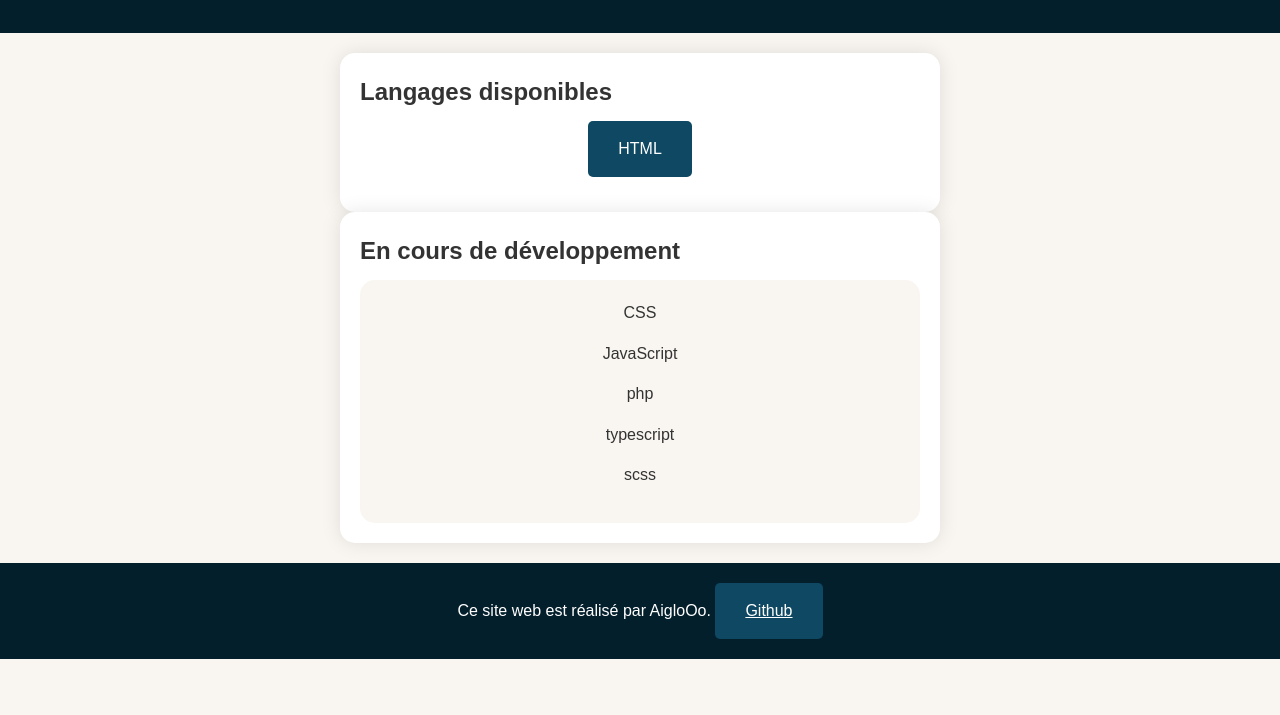
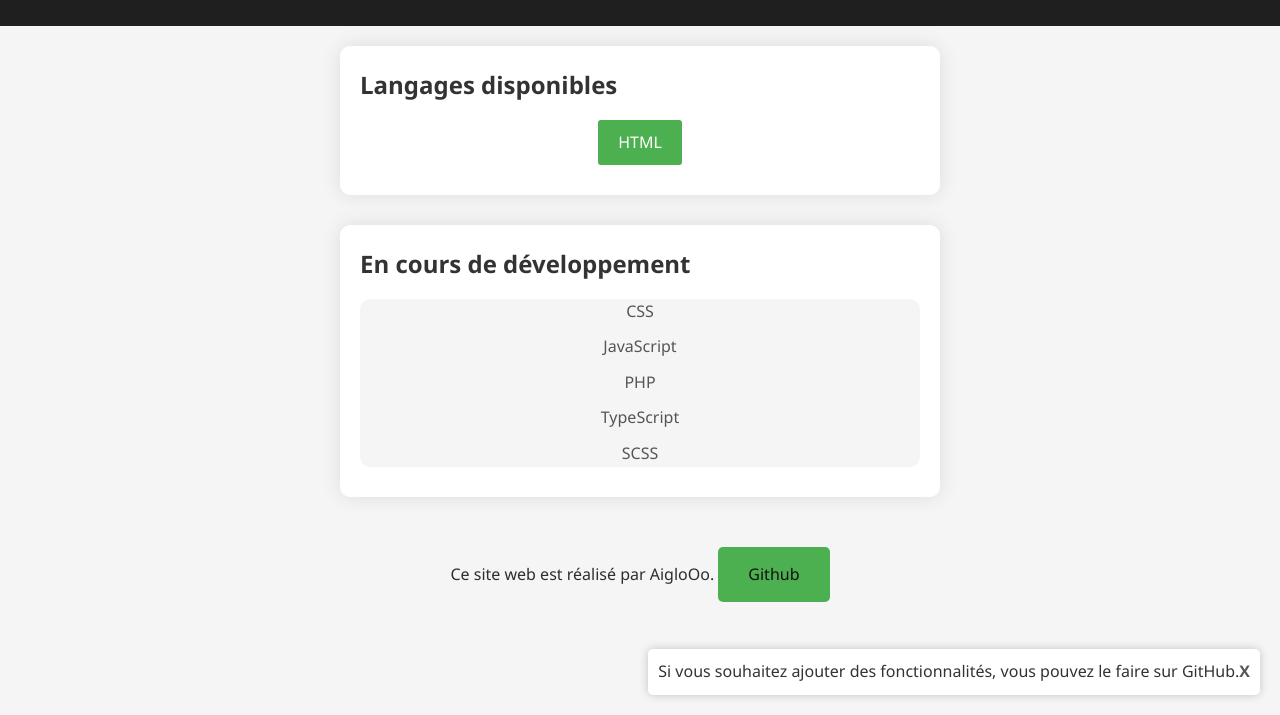
Before and after one commit to AigloOo/BalDev, a website: page index.html in a window 1280 px wide. Shown: the part 85-800 px from the top of the page. Drawn offline with Linux system fonts and the light colour scheme.

Commit message:
Update index.html

```diff
--- a/index.html
+++ b/index.html
@@ -1,5 +1,6 @@
 <!DOCTYPE html>
 <html lang="fr">
+
 <head>
   <meta charset="UTF-8">
   <meta name="viewport" content="width=device-width, initial-scale=1.0">
@@ -9,24 +10,24 @@
       margin: 0;
       padding: 0;
       box-sizing: border-box;
-      font-family: sans-serif;
+      font-family: 'Segoe UI', Tahoma, Geneva, Verdana, sans-serif;
     }
 
     body {
-      background-color: #f9f6f1;
+      background-color: #f5f5f5;
       color: #333;
       line-height: 1.6;
     }
 
     header {
-      background-color: rgb(3, 31, 44);
+      background-color: #1f1f1f;
       color: #fff;
       padding: 20px;
       text-align: center;
     }
 
     h1 {
-      font-size: 36px;
+      font-size: 2rem;
       margin-bottom: 20px;
     }
 
@@ -37,14 +38,15 @@
 
     section {
       padding: 20px;
-      border-radius: 15px;
+      border-radius: 10px;
       background-color: #fff;
       box-shadow: 0 0 20px rgba(0, 0, 0, 0.1);
     }
 
     h2 {
-      font-size: 24px;
+      font-size: 1.5rem;
       margin-bottom: 10px;
+      color: #333;
     }
 
     ul {
@@ -60,7 +62,7 @@
     a {
       display: inline-block;
       padding: 15px 30px;
-      background-color: rgb(14, 72, 99);
+      background-color: #4CAF50;
       color: #fff;
       text-decoration: none;
       border-radius: 5px;
@@ -68,18 +70,17 @@
     }
 
     a:hover {
-      background-color: #0b325c;
+      background-color: #45a049;
     }
 
     .a-venir ul {
-      background-color: #f9f6f1;
-      border-radius: 15px;
+      background-color: #f5f5f5;
+      border-radius: 10px;
       padding: 20px;
     }
 
     footer {
-      background-color: rgb(3, 31, 44);
-      color: #fff;
+      color: #2d2d2d;
       padding: 20px;
       text-align: center;
     }
@@ -89,26 +90,120 @@
     }
 
     footer a {
-      color: #fff;
-      text-decoration: underline;
+      color: #121212;
+      text-decoration: none;
+      transition: color 0.3s ease;
     }
 
+    footer a:hover {
+      color: #ddd;
+    }
+
+    .langages,
+    .a-venir {
+      margin-bottom: 30px;
+    }
+
+    .langages h2,
+    .a-venir h2 {
+      margin-bottom: 15px;
+      color: #333;
+    }
+
+    .langages ul,
+    .a-venir ul {
+      padding: 0;
+    }
+
+    .langages li,
+    .a-venir li {
+      margin-bottom: 10px;
+      color: #555;
+    }
+
+    .langages a,
+    .a-venir a {
+      background-color: #4CAF50;
+      color: #fff;
+      padding: 10px 20px;
+      border-radius: 3px;
+      text-decoration: none;
+      transition: background-color 0.3s ease;
+    }
+
+    .langages a:hover,
+    .a-venir a:hover {
+      background-color: #45a049;
+    }
+
+    /* Styles pour les médias mobiles */
     @media only screen and (max-width: 600px) {
       h1 {
-        font-size: 28px;
+        font-size: 1.5rem;
+      }
+
+      h2 {
+        font-size: 1.25rem;
       }
 
       a {
-        padding: 12px 24px;
-        font-size: 16px;
+        padding: 8px 16px;
+        font-size: 0.9rem;
+      }
+    }
+
+    .popup {
+      position: fixed;
+      bottom: 20px;
+      /* distance depuis le bas */
+      right: 20px;
+      /* distance depuis la droite */
+      background-color: #fff;
+      box-shadow: 0 0 10px rgba(0, 0, 0, 0.2);
+      border-radius: 5px;
+      padding: 10px;
+      display: none;
+      z-index: 1000;
+      animation: fadeInOut 0.5s ease;
+    }
+
+    @keyframes fadeInOut {
+      0% {
+        opacity: 0;
       }
 
-      h2 {
-        font-size: 20px;
+      25% {
+        opacity: 0.25;
       }
+
+      50% {
+        opacity: 0.5;
+      }
+
+      75% {
+        opacity: 0.75;
+      }
+
+      100% {
+        opacity: 1;
+      }
+    }
+
+    .popup-content {
+      display: flex;
+      justify-content: space-between;
+      align-items: center;
+    }
+
+    .popup-close {
+      cursor: pointer;
+      font-weight: bold;
+      font-size: 16px;
+      color: #555;
     }
   </style>
 </head>
+
 <body>
   <header>
     <h1>BalDev - Choisissez un langage</h1>
@@ -118,24 +213,48 @@
       <h2>Langages disponibles</h2>
       <ul>
         <li><a href="pages/html/index.html">HTML</a></li>
-        </ul>
+      </ul>
     </section>
     <section class="a-venir">
       <h2>En cours de développement</h2>
       <ul>
         <li>CSS</li>
         <li>JavaScript</li>
-        <li>php</li>
-        <li>typescript</li>
-        <li>scss</li>
-        </ul>
+        <li>PHP</li>
+        <li>TypeScript</li>
+        <li>SCSS</li>
+      </ul>
     </section>
   </main>
+  <div class="popup" id="popup">
+    <div class="popup-content">
+      <p>Si vous souhaitez ajouter des fonctionnalités, vous pouvez le faire sur GitHub.</p>
+      <span class="popup-close" onclick="closePopup()" style="font-weight: bold;"> X</span>
+    </div>
+  </div>
+
   <footer>
     <p>
       Ce site web est réalisé par AigloOo.
       <a href="https://github.com/AigloOo/BalDev">Github</a>
     </p>
   </footer>
+  <script>
+    function closePopup() {
+      document.getElementById('popup').style.display = 'none';
+    }
+
+
+    function showPopup() {
+      var popup = document.getElementById('popup');
+      popup.style.display = 'block';
+      popup.classList.add('fadeInOut');
+    }
+
+    setTimeout(function () {
+      showPopup();
+    }, 1000);
+  </script>
 </body>
+
 </html>
```
